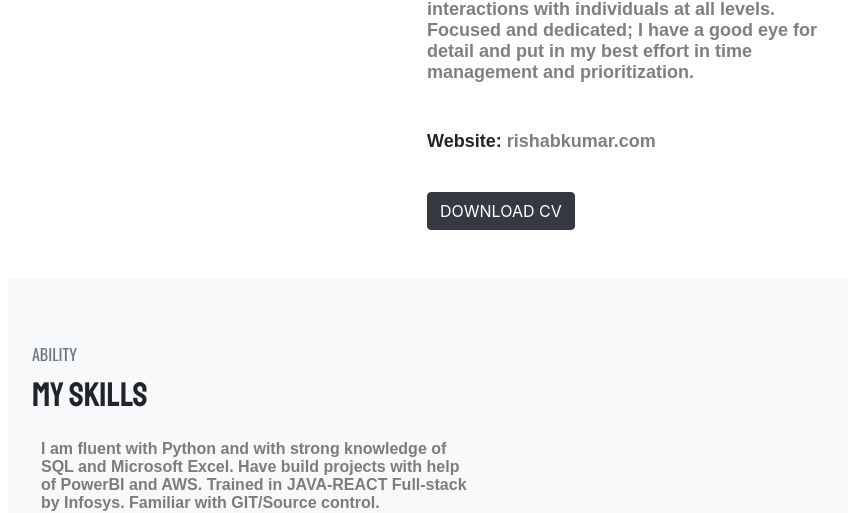
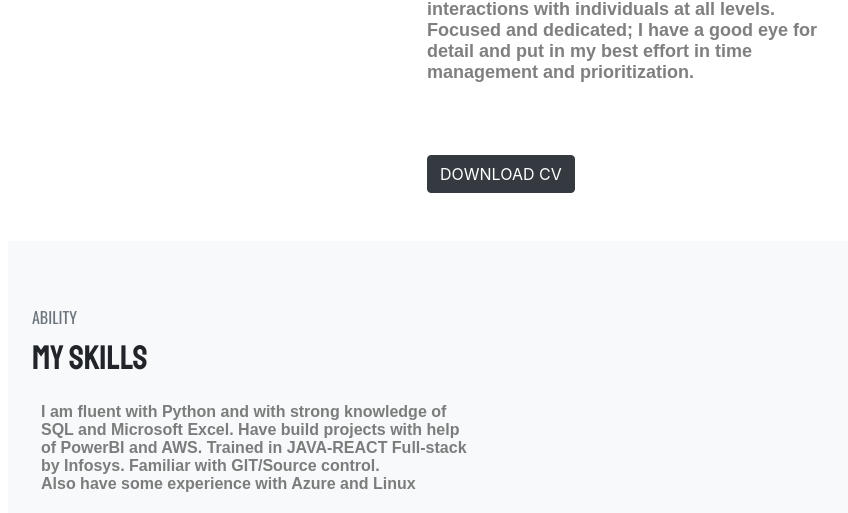
Before and after one commit to sameer1012/AWS-Cloud-Resume-CV-Challenge, a plain HTML site: page website/index.html in a window 1280 px wide. Shown: the part 1366-1879 px from the top of the page, without its empty margins (312-1160 px from the left). Drawn offline with nearby package versions, Linux system fonts and the light colour scheme; no server answers; a web font is replaced by a local one.

Commit message:
New changes in html

```diff
--- a/website/index.html
+++ b/website/index.html
@@ -4,7 +4,7 @@
 <head>
     <meta charset="UTF-8">
     <meta name="viewport" content="width=device-width, initial-scale=1.0">
-    <title>Sameer Raut</title>
+    <title>Sameer Pramod Raut</title>
 
     <link rel="stylesheet" href="https://stackpath.bootstrapcdn.com/bootstrap/4.4.1/css/bootstrap.min.css"
         integrity="sha384-Vkoo8x4CGsO3+Hhxv8T/Q5PaXtkKtu6ug5TOeNV6gBiFeWPGFN9MuhOf23Q9Ifjh" crossorigin="anonymous">
@@ -81,10 +81,7 @@
                                 for detail and put in my best effort in time management and prioritization.
                             </p>
                             <div class="d-flex flex-row flex-wrap justify-content-between py-4">
-                                <div class="d-flex flex-column">
-                                    <p class="font-ram"><b>Website: </b><span
-                                            class="text-black-50">rishabkumar.com</span></p>
-                                </div>
+
                             </div>
                             <button type="submit" onclick="window.open('/assets/SameerPramodRaut.pdf')"
                                 class="btn btn-dark text-uppercase mr-3">Download CV</button>
```
